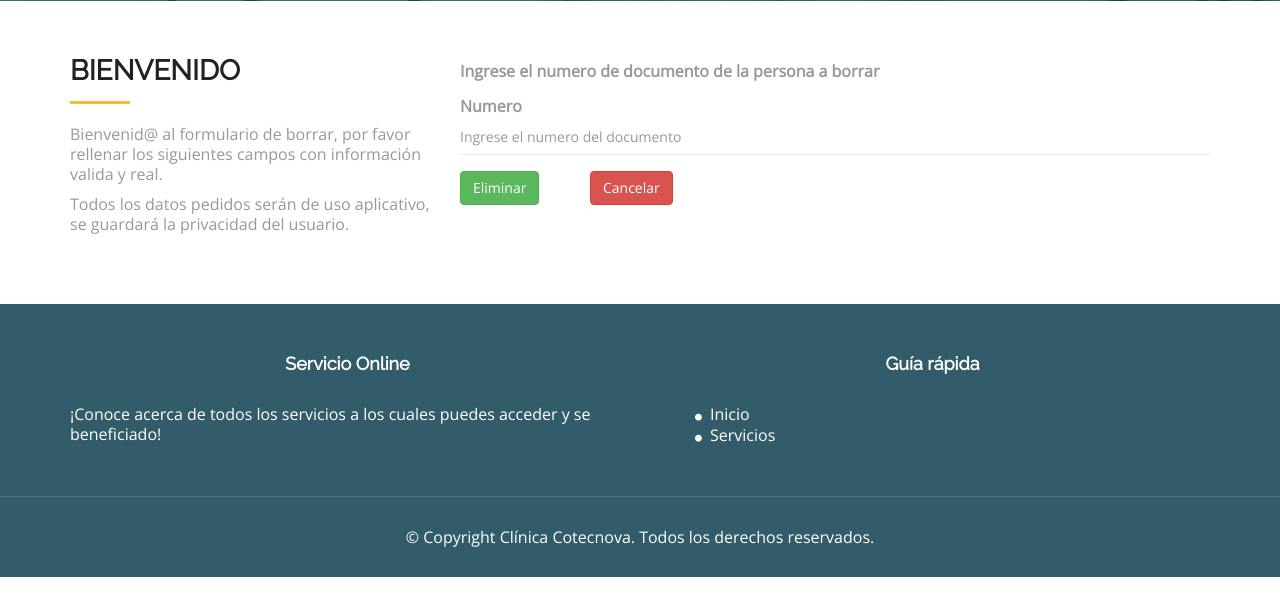
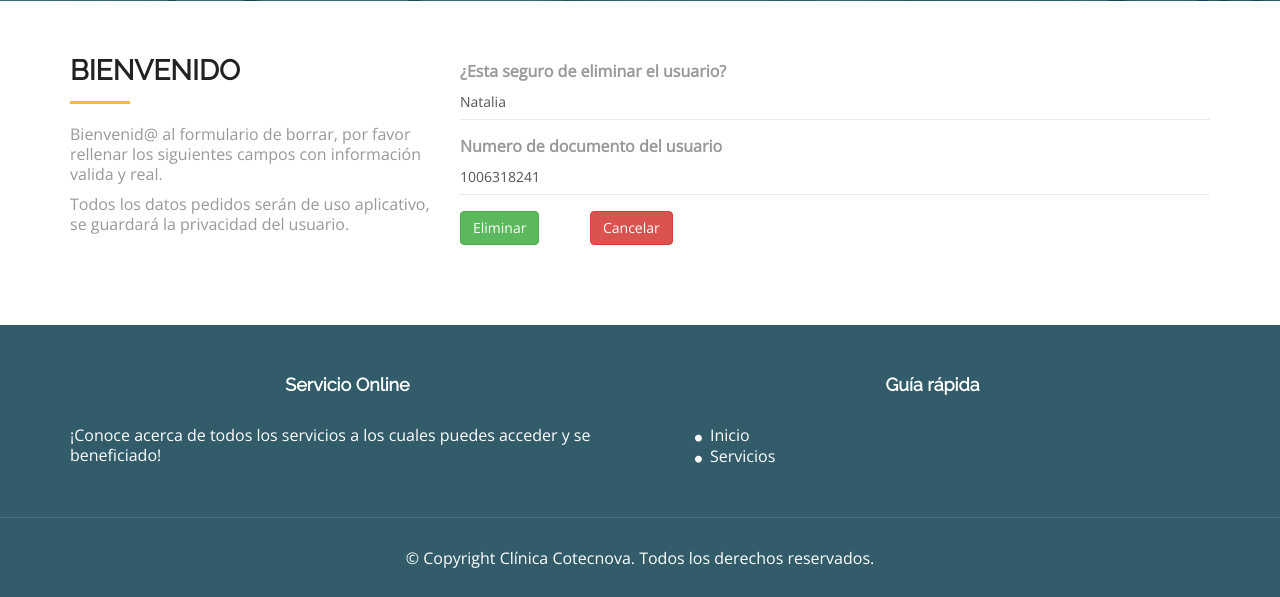
Before and after one commit to juandiegorb/clinica_cotecnova, a PHP site: page /eliminar_usuario.php?id=1 in a window 1280 px wide. Shown: the part 99-696 px from the top of the page. Run offline with PHP 8.4, Linux system fonts and the light colour scheme; data comes from the database, SQL or seed files in the repository; some web fonts are replaced.

Commit message:
creacion del eliminar usuario
Se crea el eliminar usuario junto a su funcion, faltan arreglos para eliminar sus relaciones

```diff
--- a/Controlador/updateUsuario.php
+++ b/Controlador/updateUsuario.php
@@ -37,5 +37,4 @@ if(isset($_POST['enviar']) && !empty($_GET['id']) && !empty($_POST['nombreComple
 }else{
     header("Location: ../index.php");
     //sino se cumple la primer condicion, se re envia nuevamente al formulario
-
 }
--- a/eliminar_usuario.php
+++ b/eliminar_usuario.php
@@ -26,6 +26,23 @@
   <?php
   include("header_index.php");
   ?>
+  <?php
+    $id = $_GET['id'];
+    //llamado al archivo MySQL
+    require_once 'Modelo/MySQL.php';
+    //nueva "consulta"
+    $mysql = new MySQL;
+    //funcion conectar
+    $mysql->conectar();
+    //consulta de toda la informacion
+    $seleccionInformacion = $mysql->efectuarConsulta("select clinica_cotecnova.usuarios.numero_documento, clinica_cotecnova.usuarios.nombre_completo from usuarios where id_usuario = ".$id."");
+    while ($resultado= mysqli_fetch_assoc($seleccionInformacion)){
+        $numeroDocumento = $resultado['numero_documento'];
+        $nombre_completo = $resultado['nombre_completo'];
+    }
+    //funcion desconectar
+    $mysql->desconectar();
+    ?>
   </div>
   <!--service-->
   <section id="service" class="section-padding">
@@ -41,22 +58,28 @@
           <div class="card">
             <!-- Tab panes -->
             <div class="card-body">
-              <form class="form-horizontal form-material">
-              <div class="form-group">
-                  <label class="col-sm-12">Ingrese el numero de documento de la persona a borrar</label>
+                <form class="form-horizontal form-material" method="post" action="Controlador/eliminarUsuario.php?id=<?php echo $id;?>">
+                    <div class="form-group">
+                  <label class="col-sm-12">¿Esta seguro de eliminar el usuario?</label>
+                  <div class="col-md-12">
+                        <!-- Se traen los datos y se imprimen en las opciones del select -->
+                        <input type="text" value="<?php echo $nombre_completo?>" class="form-control form-control-line">
+
+                    </div>
                   </div>
                  <div class="form-group">
-                  <label class="col-sm-12">Numero</label>
+                  <label class="col-sm-12">Numero de documento del usuario</label>
                   <div class="col-md-12">
-                    <input type="text" placeholder="Ingrese el numero del documento" class="form-control form-control-line">
-                  </div>
+                        <!-- Se traen los datos y se imprimen en las opciones del select -->
+                        <input type="text" value="<?php echo $numeroDocumento?>" class="form-control form-control-line">
+                    </div>
                 </div>
                 <div class="form-group">
                   <div class="col-sm-2 col-md-2">
-                    <button class="btn btn-success">Eliminar</button>
+                    <button class="btn btn-success" >Eliminar</button>
                   </div>
                   <div class="col-sm-10 col-md-4">
-                    <a href="index.html" class="btn btn-danger">Cancelar</a>
+                      <a href="ver_usuario.php" class="btn btn-danger">Cancelar</a>
                   </div>
                 </div>
               </form>
--- a/ver_usuario.php
+++ b/ver_usuario.php
@@ -83,7 +83,7 @@
                         <td>
                             <a href="editar_usuario.php?id=<?php echo $idUsuario; ?>" class="btn btn-success" name="enviar">Editar</a>
                             <!-- Boton que redirecciona al index -->
-                            <a href="eliminar_usuario.php" class="btn btn-danger" name="eliminar">Eliminar</a>
+                            <a href="eliminar_usuario.php?id=<?php echo $idUsuario; ?>" class="btn btn-danger" name="eliminar">Eliminar</a>
                             </div>
                         </td>
                       </tr>
```
Also changed, not shown: Controlador/eliminarUsuario.php (added, +33 -0 lines).
